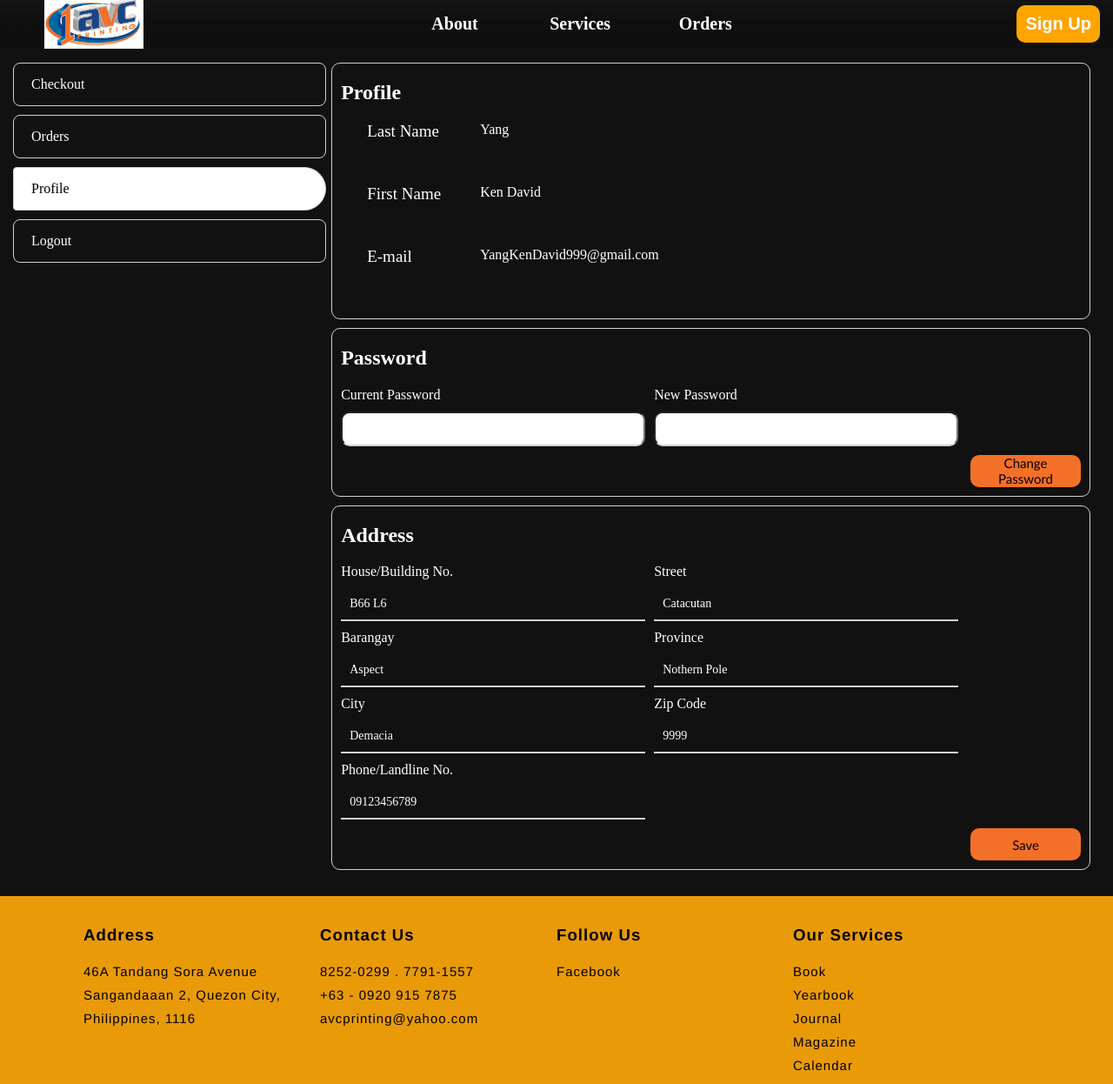
After one commit to KenDavidYang/AVC, a PHP site: page /html/orders-profile.php in a window 1280 px wide. The commit adds this page. Shown: the whole page at 87% size. Run offline with PHP 8.4, Linux system fonts and the light colour scheme.

Commit message:
drake shaking ass

```diff
--- a/html/orders-orders.html
+++ b/html/orders-orders.html
@@ -41,7 +41,7 @@
             <div>
                 <a class="order-nav" href="./orders.html">Checkout</a>
                 <a class="order-nav-select" href="./orders-orders.html">Orders</a>
-                <a class="order-nav" href="./orders-profile.html">Profile</a>
+                <a class="order-nav" href="./orders-profile.php">Profile</a>
                 <div class="order-nav">Logout</div>
             </div>
         </aside>
--- /dev/null
+++ b/html/orders-profile.php
@@ -0,0 +1,163 @@
+<!DOCTYPE html>
+<html lang="en">
+<head>
+    <meta charset="UTF-8">
+    <meta name="viewport" content="width=device-width, initial-scale=1.0">
+    <title>Orders</title>
+
+    <link rel="stylesheet" href="../css/navigation-bar.css">
+    <link rel="stylesheet" href="../css/orders-profile.css">
+    <link rel="stylesheet" href="../css/sidebar.css">
+    <link rel="stylesheet" href="../css/footer-bar.css">
+    <link rel="stylesheet" href="../css/orders-nav-bar.css">
+    <link rel="website icon" type="jpg"
+    href="../image/logo.jpg">
+</head>
+<body>
+    <div class="navigation-bar">
+        <a href="../index.html">
+            <img class="navigation-bar-img" src="../image/logo.jpg" alt="img">
+        </a>
+
+        <div class="navigation-bar-middle">
+            <a class="navigation-bar-middle-sub" href="./about.html">About</a>
+            <a class="navigation-bar-middle-sub" href="./services.html">Services</a>
+            <a class="navigation-bar-middle-sub" href="./orders.html">Orders</a>
+        </div>
+
+        <div>
+            <a href="sign-up.html">
+                <button class="button-sign-up">Sign Up</button>
+            </a>
+        </div>
+    </div>
+
+    <br>
+    <br>
+    <br>
+    <br>
+    <main>
+        <aside>
+            <div>
+                <a class="order-nav" href="./orders.html">Checkout</a>
+                <a class="order-nav" href="./orders-orders.html">Orders</a>
+                <a class="order-nav-select" href="./orders-profile.html">Profile</a>
+                <div class="order-nav">Logout</div>
+            </div>
+        </aside>
+
+
+        <section class="sectionCon">
+            <div class="profile-con">
+                <h1 class="profile-title">Profile</h1>
+                <div class="col">
+                    <div class="profile-label">Last&nbsp;Name</div>
+                    <div class="for">Yang</div>
+                </div>
+                <div class="col">
+                    <div class="profile-label">First&nbsp;Name</div>
+                    <div class="for">Ken David</div>
+                </div>
+                <div class="col">
+                    <div class="profile-label">E-mail</div>
+                     <div class="for">YangKenDavid999@gmail.com</div>
+                </div>
+            </div>
+
+            <div class="profile-con">
+                <h1 class="profile-title">Password</h1>
+                <div class="col">
+                    <div class="form-group">
+                        <div class="form-label">Current Password</div>
+                        <input type="password" class="form-control mb-1">
+                    </div>
+                    <div class="form-group">
+                        <div class="form-label">New Password</div>
+                        <input type="password" class="form-control">
+                    </div>
+                </div>
+                <button class="profile-button">Change Password</button>
+            </div>
+
+            <!--Address-->
+            <div class="profile-con">
+                <h1 class="profile-title">Address</h1>
+                <div class="col">
+                    <div class="form-group">
+                        <div class="form-label">House/Building No.</div>
+                        <div type="text" class="form-control mb-1">B66 L6</div>
+                    </div>
+                    <div class="form-group">
+                        <div class="form-label">Street</div>
+                        <div type="text" class="form-control">Catacutan</div>
+                    </div>
+                </div>
+
+                <div class="col">
+                    <div class="form-group">
+                        <div class="form-label">Barangay</div>
+                        <div type="text" class="form-control">Aspect</div>
+                        </div>
+                    <div class="form-group">
+                        <div class="form-label">Province</div>
+                        <div type="text" class="form-control mb-1">Nothern Pole</div>
+                    </div>
+                </div>
+
+                <div class="col">
+                    <div class="form-group">
+                        <div class="form-label">City</div>
+                        <div type="text" class="form-control">Demacia</div>
+                    </div>
+                    <div class="form-group">
+                        <div class="form-label">Zip Code</div>
+                        <div type="text" class="form-control">9999</div>
+                    </div>
+                </div>
+
+                <div class="col">
+                    <div class="form-group">
+                        <div class="form-label">Phone/Landline No.</div>
+                        <div type="tel" class="form-control" placeholder="09123456789 or 1234-6547">09123456789</div>
+                    </div>
+                </div>
+                <button class="profile-button">Save</button>
+                </div>
+            </div>
+        </section>
+
+        <!--footer-->
+        <div class="footer-bar">
+            <div class="footer-bar-con">
+                <div class="footer-col">
+                    <h3>Address</h3>
+                    <p>46A Tandang Sora Avenue </p>
+                    <p>Sangandaaan 2, Quezon City,</p>
+                    <p>Philippines, 1116</p>
+                </div>
+                <div class="footer-col">
+                    <h3>Contact Us</h3>
+                    <p>8252-0299 . 7791-1557</p>
+                    <p>+63 - 0920 915 7875</p>
+                    <p>avcprinting@yahoo.com</p>
+                </div>
+                <div class="footer-col">
+                    <h3>Follow Us</h3>
+                    <a class="follow-us" href="https://www.facebook.com/1AVCPrinting" class="link-modifier" target="blank">
+                        Facebook
+                    </a>
+                </div>
+                <div class="footer-col">
+                    <h3>Our Services</h3>
+                    <p>Book</p>
+                    <p>Yearbook</p>
+                    <p>Journal</p>
+                    <p>Magazine</p>
+                    <p>Calendar</p>
+                </div>
+            </div>
+        </div>
+
+    </main>
+</body>
+</html>
--- a/html/orders.html
+++ b/html/orders.html
@@ -42,7 +42,7 @@
             <div>
                 <a class="order-nav-select" href="./orders.html">Checkout</a>
                 <a class="order-nav" href="./orders-orders.html">Orders</a>
-                <a class="order-nav" href="./orders-profile.html">Profile</a>
+                <a class="order-nav" href="./orders-profile.php">Profile</a>
                 <div class="order-nav">Logout</div>
             </div>
         </aside>
```
Also changed, not shown: css/sign-up.css (+22 -10 lines), html/sign-up.html (+37 -1 lines), php/index.php (+12 -0 lines).
